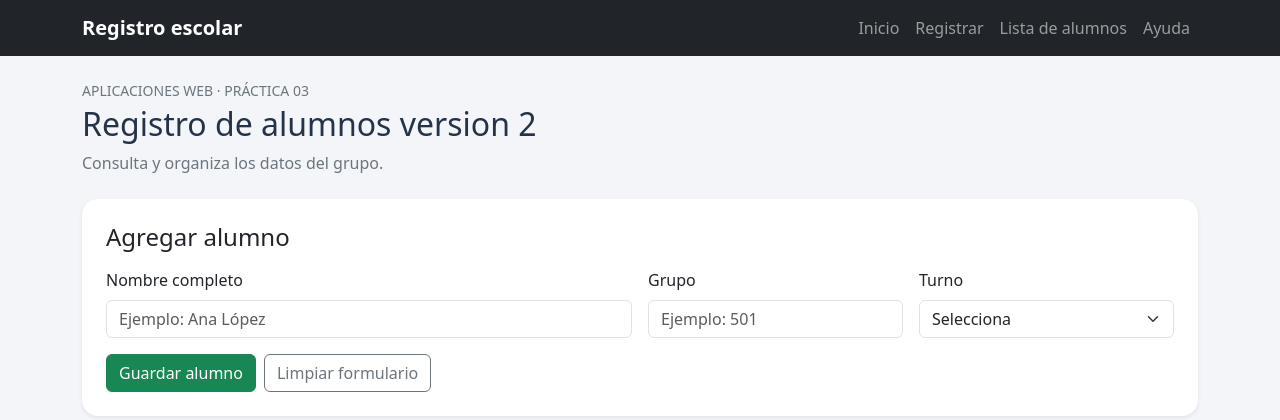
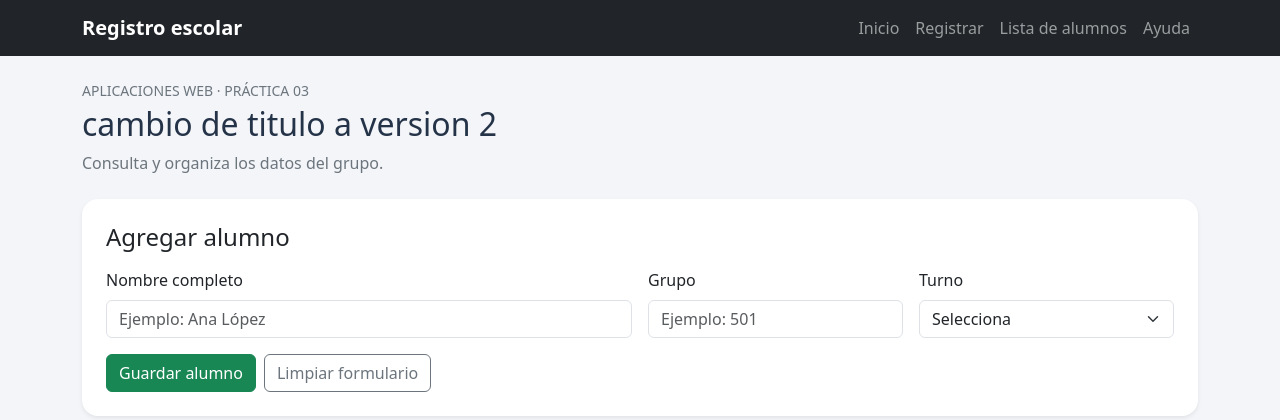
Before and after one commit to chimgonzalezblancacbtis272-eng/CRUD_Alumnos_practica4, a Flask app: page / in a window 1280 px wide. Shown: the top 420 px of the page. Run offline with Flask 3, Linux system fonts and the light colour scheme; data that the repository does not hold is empty; some libraries are stand-ins or nearby versions.

Commit message:
Change title to 'cambio de titulo a version 2'

```diff
--- a/templates/base.html
+++ b/templates/base.html
@@ -49,7 +49,7 @@
       <p class="text-uppercase text-secondary small mb-1">
         Aplicaciones Web · Práctica 03
       </p>
-      <h1 class="h2">Registro de alumnos version 2</h1>
+      <h1 class="h2">cambio de titulo a version 2</h1>
       <p class="text-secondary">Consulta y organiza los datos del grupo.</p>
     </header>
     {% block contenido %}{% endblock %}
```
